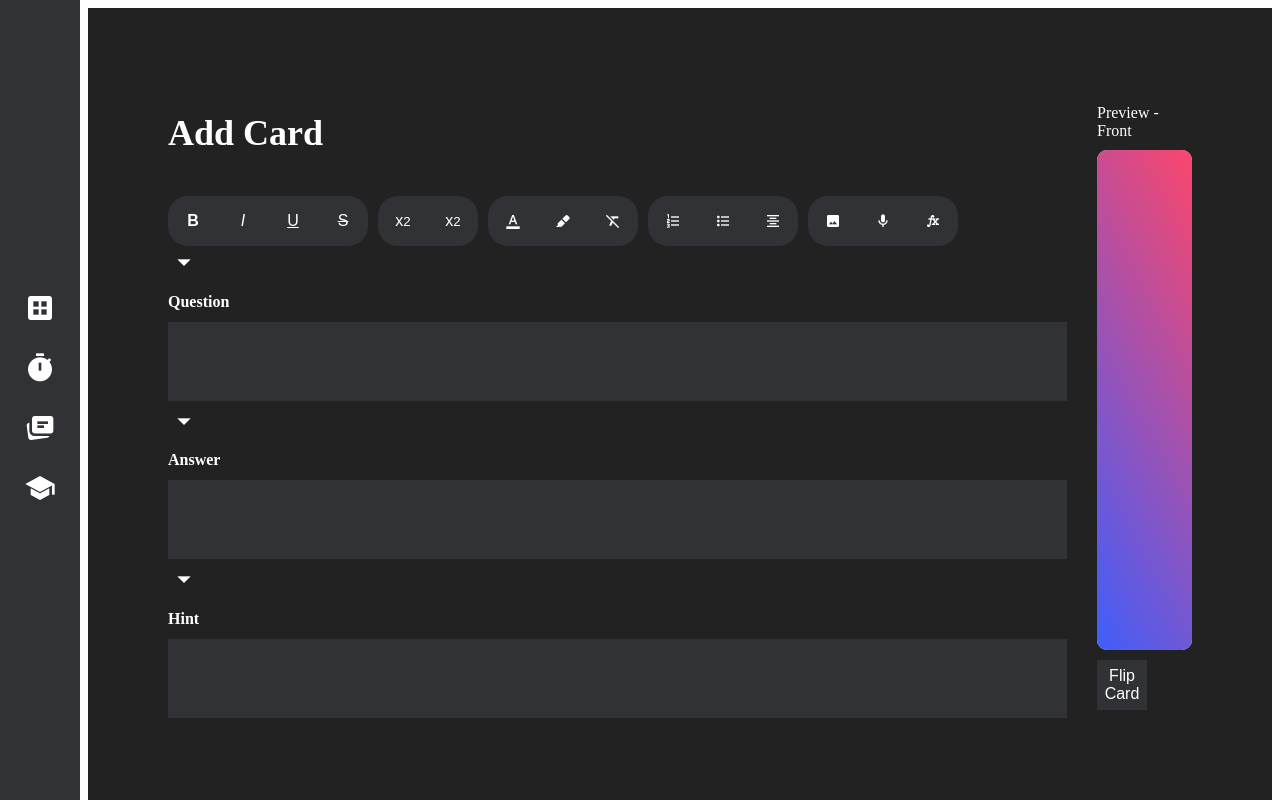
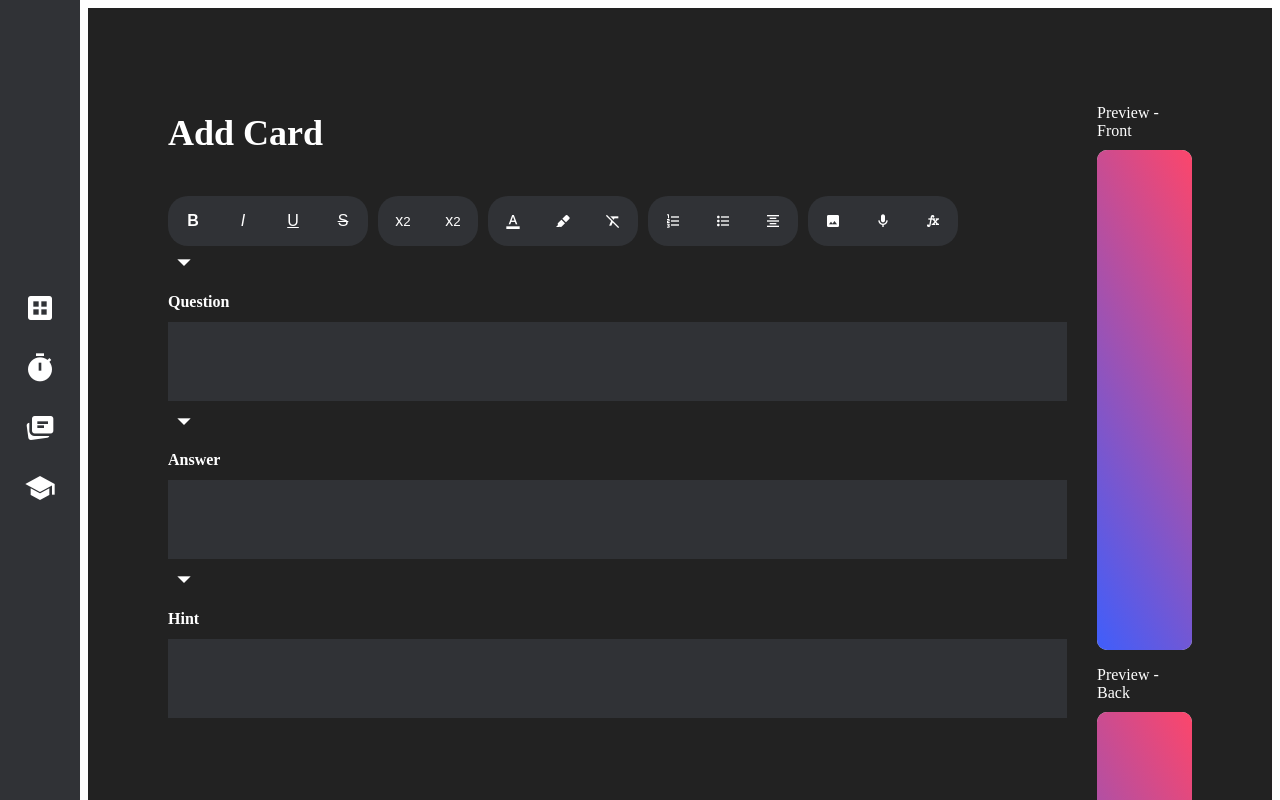
Before and after one commit to 18barbers2/gostudycards, a React (Vite) app in the folder frontend/: page / in a window 1280 px wide. Shown: the top 800 px of the page. Built offline with nearby package versions, Linux system fonts and the light colour scheme.

Commit message:
feature: added additional preview card

```diff
--- a/frontend/src/pages/AddCard.tsx
+++ b/frontend/src/pages/AddCard.tsx
@@ -20,7 +20,7 @@ function Preview({ html, side, onFlip }: { html: string; srcDoc: string; side: '
                 template={html}
                 data={{ Question: "What is 2+2", Answer: "it equals 4 you dummy", Hint: "count how many wheels on a car", Description: "Description goes here, it's simple just add two together two times. " }}>
             </Card>
-            <button onClick={onFlip} style={{ marginTop: '10px' }}>Flip Card</button>
+            {/* <button onClick={onFlip} style={{ marginTop: '10px' }}>Flip Card</button> */}
         </div>
     );
 }
@@ -76,6 +76,9 @@ export default function AddCard() {
                 <Preview html={''} srcDoc={''} side={'front'} onFlip={function (): void {
                     throw new Error('Function not implemented.');
                 }}></Preview>
+                <Preview html={''} srcDoc={''} side={'back'} onFlip={function (): void {
+                    throw new Error('Function not implemented.');
+                }}></Preview>
             </div>
         </div>
     );
```
